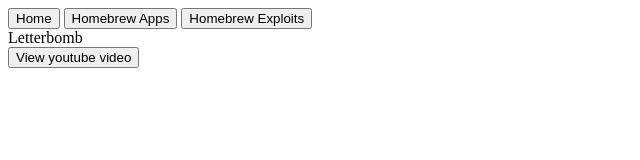
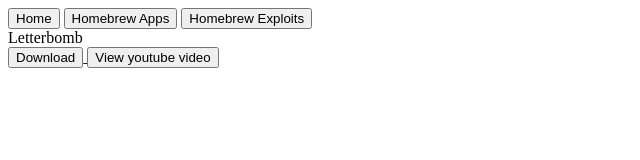
Before and after one commit to nintendohomebrew/wii, a plain HTML site: page homebrewexploit/index.html in a window 1280 px wide. Shown: the whole page, without its empty margins (0-640 px from the left). Drawn offline with Linux system fonts and the light colour scheme.

Commit message:
Update index.html

```diff
--- a/homebrewexploit/index.html
+++ b/homebrewexploit/index.html
@@ -12,7 +12,8 @@
 <div id="container">
 <div id="letterbomb">
   <div>Letterbomb</div>
-  <a href="https://www.youtube.com/watch?v=lFZMJYAxgLU"><button>View youtube video</button></a>
+  <a href="https://please.hackmii.com/"><button>Download</button>
+  <a href="https://www.youtube.com/watch?v=12jctaJlQdM"><button>View youtube video</button></a>
   </div>
 <br>
   </div>
```
